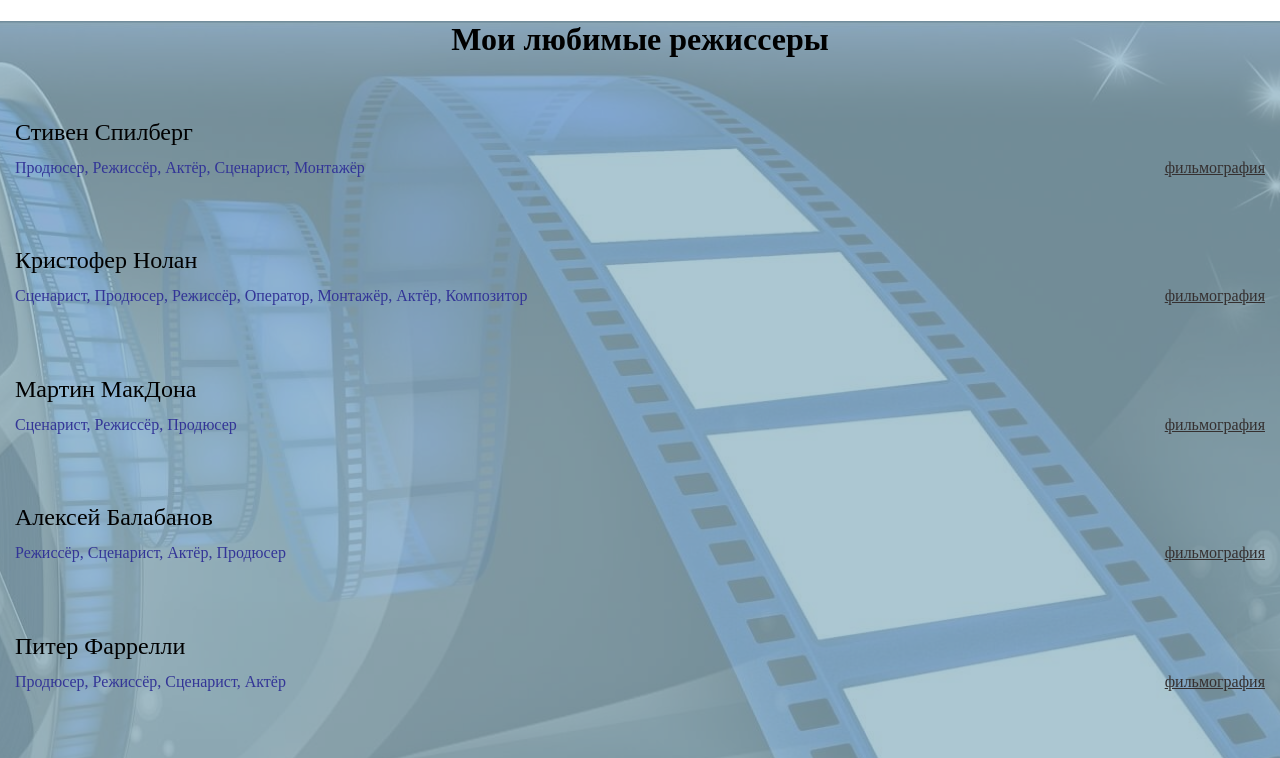
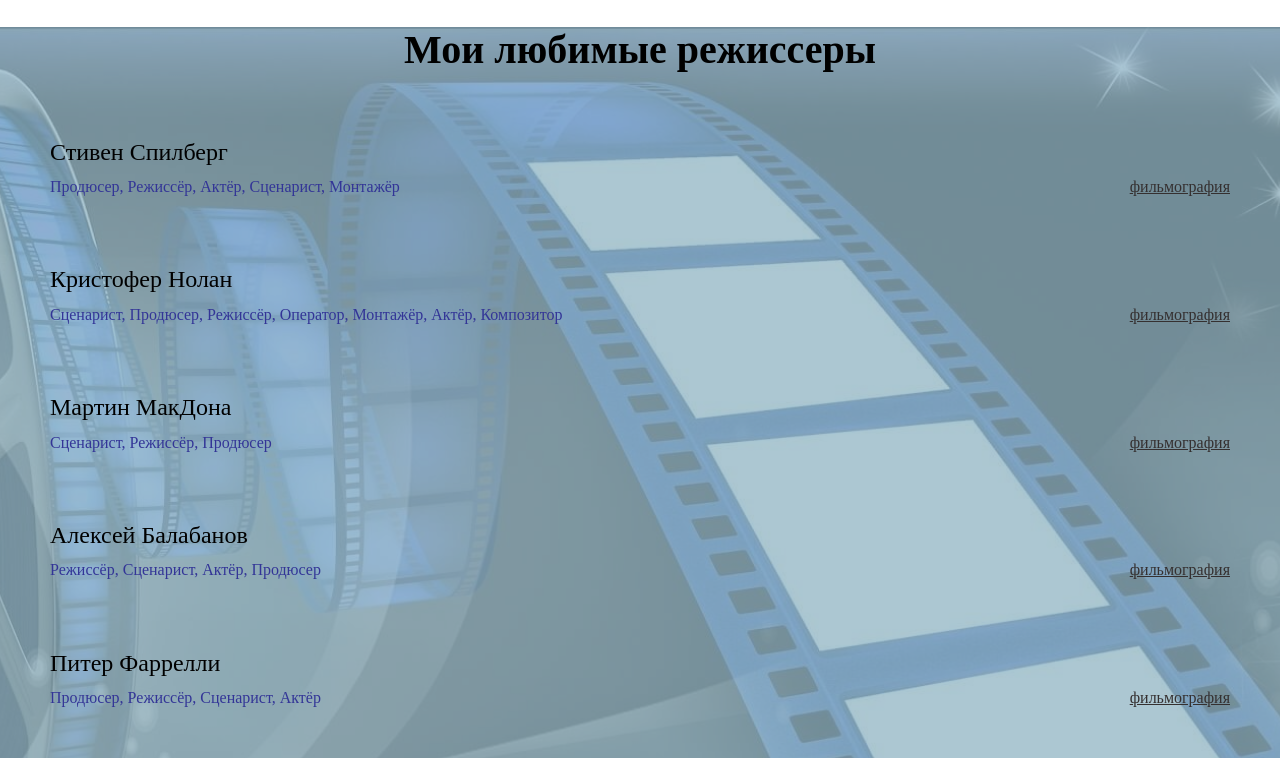
Before and after one commit to Lira11io/Theory_and_practice_task_14Week_JS_6, a plain HTML site: page practice.html in a window 1280 px wide. Shown: the top 758 px of the page. Drawn offline with Linux system fonts and the light colour scheme.

Commit message:
немного изменены размеры заголовка и отступы, добавлен пробел между элементами в списке лучших фильмов в js

```diff
--- a/assets/styles/style.css
+++ b/assets/styles/style.css
@@ -34,12 +34,14 @@
 /*Заголовок страницы*/
 .container__title {
   text-align: center;
-  font-size: 2;
+  font-size: 2.5rem;
 }
 
 /*Обертка для блоков с информацией*/
 .container__cinema {
   padding: 15px;
+  margin-left: 35px;
+  margin-right: 35px;
 }
 
 /*Имя режиссера*/
--- a/practice.js
+++ b/practice.js
@@ -83,8 +83,8 @@ cinema.forEach((director) => {
 const best = document.querySelector(".container__best"); //получаем контейнер, куда будем добавлять новую разметку для лучших фильмов
 
 const topFilmsList = cinema.map((director) => {
-  //получаем новый массив с лучшими фильмами
-  return director.top_rated_film;
+  //получаем новый массив с лучшими фильмами с пробелами между элементами
+  return " " + director.top_rated_film;
 });
 
 const filmElement = document.createElement("p"); //создаем новую разметку для лучших фильмов
```
